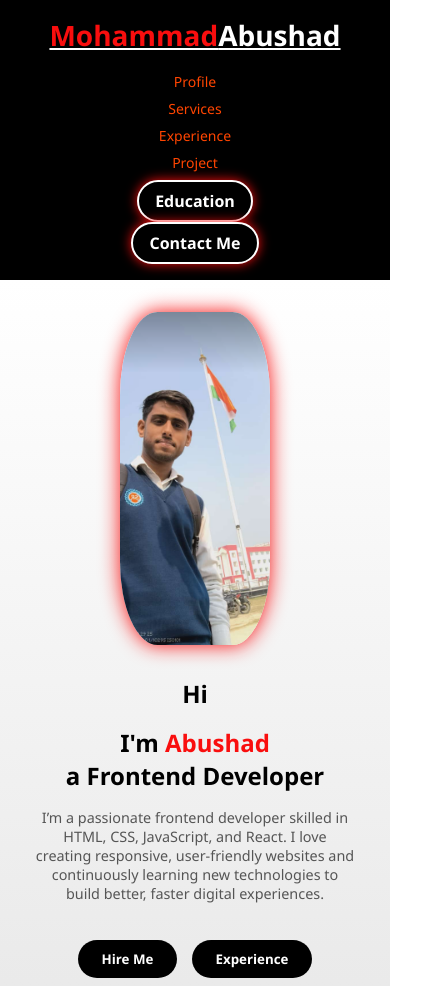
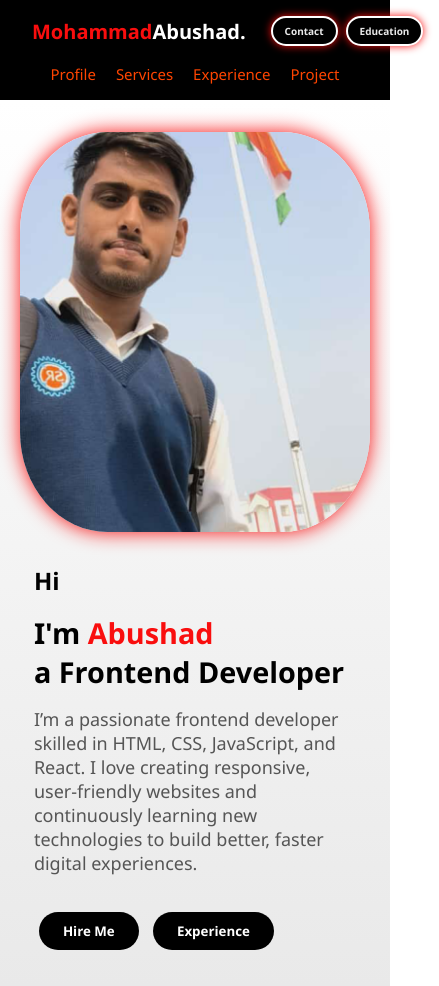
Before and after one commit to mohdabushad/profile, a plain HTML site: page index.html in a window 390 px wide. Shown: the top 986 px of the page, 439 px wide, since content can reach past the window. Drawn offline with nearby package versions, Linux system fonts and the light colour scheme.

Commit message:
Update index.html
my profile

```diff
--- a/index.html
+++ b/index.html
@@ -37,6 +37,91 @@
             --gray: #f3f3f3;
             --white: #fff;
         }
+
+        header button a {
+            text-decoration: none;
+            color: #e9e9e9;
+        }
+
+        .he {
+            color: #ff0000;
+            background-color: #000000;
+            border-radius: 25px;
+            font-weight: bold;
+            box-shadow: 0 0 8px var(--orange);
+            border: 2px solid #fff;
+            transition: 0.3s;
+        }
+
+        .he:hover {
+            background-color: #ee1515;
+            transform: scale(1.1);
+        }
+
+
+        .top-bar {
+            width: 1300px;
+            display: flex;
+            align-items: center;
+            height: 100px;
+            /* desktop height */
+            flex-wrap: nowrap;
+            padding: 0 1rem;
+            left: 200px;
+        }
+
+        .logo {
+            font-size: 35px;
+            font-weight: 600;
+            white-space: nowrap;
+            color: #beb6b6;
+        }
+
+        .top-links {
+            display: flex;
+            gap: 20px;
+            flex-shrink: 0;
+            margin-left: auto;
+            text-decoration: none;
+            /* ye buttons ko right side le jayega */
+        }
+
+        .top-links button {
+            padding: 6px 12px;
+            font-size: 14px;
+            white-space: nowrap;
+
+
+        }
+
+        /* Responsive for mobile */
+        @media (max-width: 768px) {
+            header {
+                padding: 0.5rem 1rem;
+            }
+
+            .top-bar {
+                height: auto;
+                gap: 25px;
+            }
+
+            .logo {
+                font-size: 20px;
+            }
+
+            .top-links button {
+                padding: 5px px;
+                font-size: 10px;
+
+            }
+
+            .top-links {
+                gap: 8px;
+            }
+
+        }
+
+
 
         body {
             background: var(--white);
@@ -114,6 +199,7 @@
             gap: 2rem;
             flex-wrap: wrap;
             background: linear-gradient(to bottom, #fff, #e9e9e9);
+            padding-right: 200px;
         }
 
         .hero img {
@@ -123,11 +209,13 @@
             object-fit: cover;
             order: 2;
             box-shadow: 0 0 20px var(--orange);
+
         }
 
         .hero-text {
-            max-width: 600px;
+            max-width: 900px;
             order: 1;
+            padding-left: 220px;
         }
 
         .hero-text h1 {
@@ -142,6 +230,7 @@
         .hero-text p {
             margin-bottom: 2rem;
             color: #555;
+            font-size: 20px;
         }
 
         .hero-text button {
@@ -178,6 +267,7 @@
             border-radius: 25%;
             object-fit: cover;
             box-shadow: 0 0 20px var(--orange);
+
         }
 
         main section:nth-of-type(2) h2,
@@ -193,6 +283,7 @@
             width: 600px;
             margin-bottom: 2rem;
             color: #f2ecec;
+            font-size: 20px;
         }
 
         .hi {
@@ -339,22 +430,47 @@
         @media (max-width: 1024px) {
             header {
                 flex-wrap: wrap;
-                text-align: center;
+                text-align: left;
             }
 
+            footer ul {
+                font-size: 13px;
+
+            }
+
+            footer {
+                padding: 5px 0px 20px 0px;
+            }
+
+            footer .social-icons a {
+                margin-bottom: -10px;
+                font-size: 20px;
+
+            }
+
+            .hero-text {
+             width: 1100px;
+             padding-left: 0px;
+
+            }
+
+
             nav {
+                display: flex;
+                gap: 20px;
                 width: 100%;
                 margin-top: 10px;
+                justify-content: center;
             }
 
             nav a {
-                display: inline-block;
+                display: flex;
                 margin: 8px;
             }
 
             .hero {
                 flex-direction: column;
-                text-align: center;
+                text-align: left;
             }
 
             .hero img {
@@ -369,20 +485,31 @@
             }
         }
 
-        @media (max-width: 768px) {
+        @media (max-width: 868px) {
+            main section:nth-of-type(2) h3 {
+                font-size: 2rem;
+
+            }
+            main section:nth-of-type(2) {
+                font-size: 2rem;
+
+            }
+        }
+        @media (max-width: 868px) {
             header {
-                flex-direction: column;
+                flex-direction: row;
                 padding: 1rem;
+                height: 100px;
             }
 
             .logo,
             .lo {
-                font-size: 28px;
+                font-size: 20px;
             }
 
             nav a {
                 margin: 5px;
-                font-size: 14px;
+                font-size: 15px;
             }
 
             .hero {
@@ -391,7 +518,7 @@
 
             .hero img {
                 width: 200px;
-                height: auto;
+                height: 400px;
             }
 
             .hero-text h1 {
@@ -400,19 +527,29 @@
 
             main section:nth-of-type(2) {
                 flex-direction: column;
-                text-align: center;
+                text-align: left;
                 padding: 2rem 1rem;
             }
 
             main section:nth-of-type(2) img {
                 width: 200px;
-                height: auto;
+                height: 400px;
                 margin-bottom: 1rem;
+            }
+             main section:nth-of-type(2) h2 {
+                 font-size: 28px;
             }
 
             main section:nth-of-type(2) p {
                 width: 100%;
+                font-size: 18px;
             }
+
+            section h3 span {
+                font-size: 30px;
+            }
+
+            ;
 
             form input,
             form textarea {
@@ -428,15 +565,12 @@
 
             .hero img,
             main section:nth-of-type(2) img {
-                width: 150px;
+                width: 350px;
             }
 
-            .hero-text h1 {
-                font-size: 1.5rem;
-            }
 
             .hero-text p {
-                font-size: 0.9rem;
+                font-size: 18px;
             }
 
             .contact-form form {
@@ -446,19 +580,21 @@
             form input[type="submit"] {
                 width: 80%;
             }
-
-            footer ul li {
-                display: block;
-                margin: 5px 0;
-            }
         }
     </style>
 </head>
 
 <body>
     <!-- Header Section -->
+
     <header>
-        <a href="#" class="logo"><span class="lo">Mohammad</span>Abushad</a>
+        <div class="top-bar">
+            <h1 class="logo"><span class="lo">Mohammad</span>Abushad.</h1>
+            <div class="top-links">
+                <button class="he"><a href="#">Contact</a></button>
+                <button class="he"><a href="#">Education</a></button>
+            </div>
+        </div>
         <nav>
             <a href="Internship_Resume_Mohammad_Abushad_Final.pdf">Profile</a>
             <a href="#">Services</a>
@@ -466,8 +602,6 @@
             <a
                 href="https://github.com/mohdabushad/Mohd-Abushad/commit/2029351dd0c335c4fadf589a8b141580e81222e1">Project</a>
         </nav>
-        <a href="https://svngoi.com/" class="nav-btn">Education</a>
-        <a href="mailto:mmohammadabushad@gmail.com" class="contact-btn">Contact Me</a>
     </header>
 
     <!-- Hero Section -->
@@ -491,9 +625,9 @@
             <div>
                 <img src="abushad.png" alt="My Picture">
             </div>
-            <div>
+            <div class="no-text">
                 <h2>About <span>Me</span></h2>
-                <h3>Frontend <span>Developer</span></h3>
+                <h3>Frontend <span>Developer </span></h3>
                 <p>I'm Abushad – a beginner Python developer passionate about learning and building real-world projects.
                     Currently learning: Python, OOP, basic web development. Projects: Calculator app, To-Do list, simple
                     games.
```
